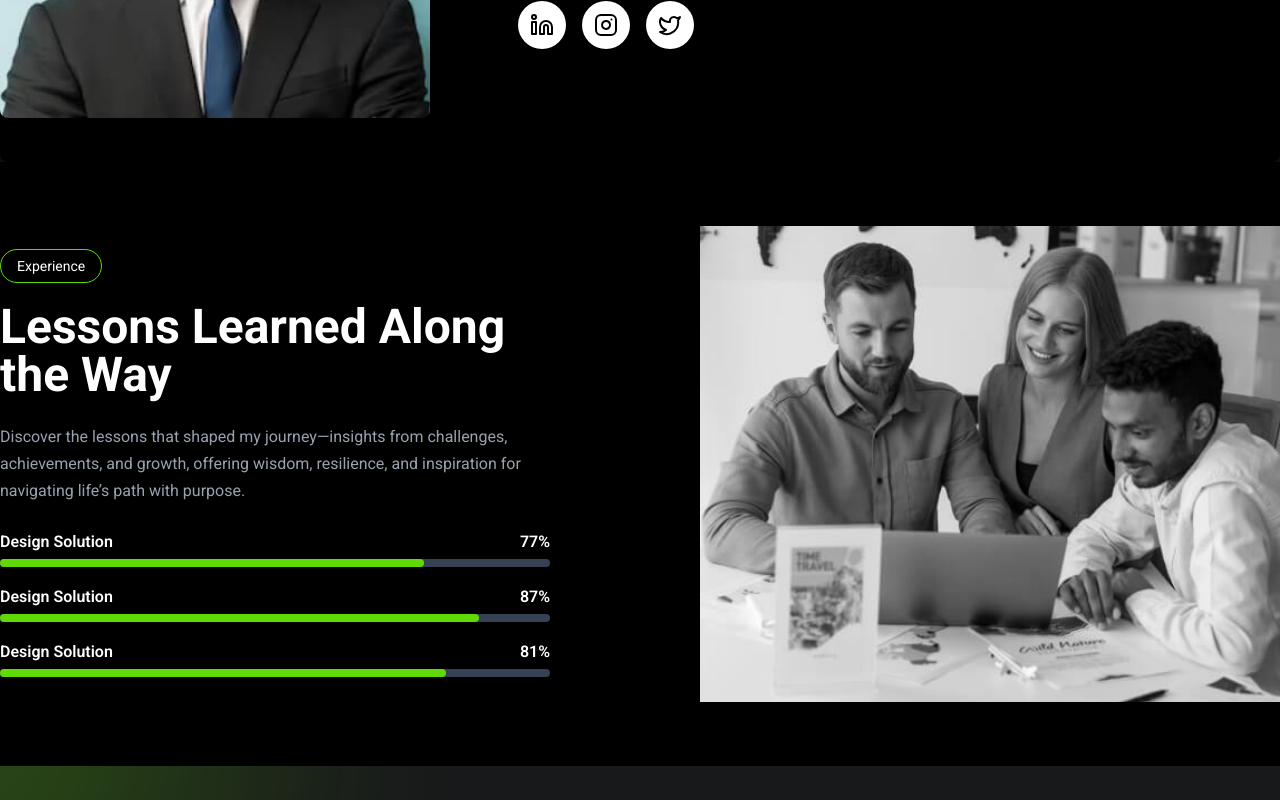
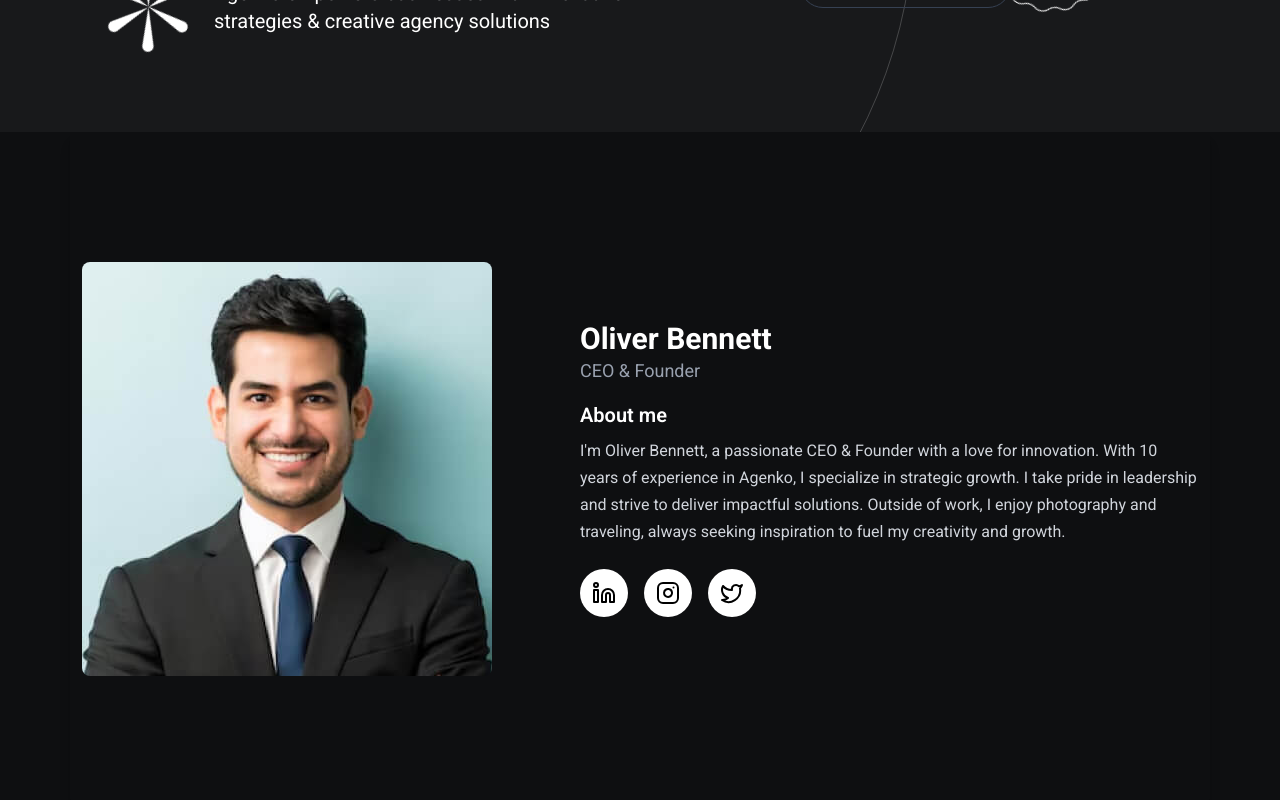
Before and after one commit to codeftshaunak/hypomatrix-v2, a Next.js app: page /team-details in a window 1280 px wide. Shown: the part 360-1160 px from the top of the page. Built offline with nearby package versions, Linux system fonts and the light colour scheme.

Commit message:
Refactor team-related components for improved structure and styling, replace divs with fragments, and update CSS classes for consistency

```diff
--- a/src/app/team-details/page.tsx
+++ b/src/app/team-details/page.tsx
@@ -1,11 +1,10 @@
 import TeamDetailsView from "@/views/team-details";
-import React from "react";
 
 const page = () => {
   return (
-    <div>
+    <>
       <TeamDetailsView />
-    </div>
+    </>
   );
 };
 
--- a/src/app/team/page.tsx
+++ b/src/app/team/page.tsx
@@ -1,11 +1,10 @@
 import TeamView from "@/views/team";
-import React from "react";
 
 const page = () => {
   return (
-    <div>
+    <>
       <TeamView />
-    </div>
+    </>
   );
 };
 
--- a/src/views/team-details/experience.tsx
+++ b/src/views/team-details/experience.tsx
@@ -1,18 +1,18 @@
 "use client";
+import img from "@/assets/team-single2.jpg";
 import Image from "next/image";
-import img from "@/assets/team-single2.jpg";
 
 const Experience = () => {
   return (
-    <section className="bg-black text-white flex items-center justify-between py-16">
+    <section className="container flex items-center justify-between pb-[130px]">
       <div className="w-[550px]">
-        <span className="border-primary border text-white text-sm px-4 py-2 rounded-full">
+        <span className="border-primary border text-sm px-4 py-2 rounded-full">
           Experience{" "}
         </span>
         <h2 className="text-5xl font-bold mt-6">
           Lessons Learned Along the Way{" "}
         </h2>
-        <p className="text-gray-400 mt-6">
+        <p className="text-muted-foreground mt-6">
           Discover the lessons that shaped my journey—insights from challenges,
           achievements, and growth, offering wisdom, resilience, and inspiration
           for navigating life’s path with purpose.
@@ -22,9 +22,9 @@ const Experience = () => {
           <div className="mb-4">
             <p className="font-semibold flex justify-between">
               <span> Design Solution</span>
-              <span className="text-white">77%</span>
+              <span>77%</span>
             </p>
-            <div className="w-full bg-gray-700 h-2 rounded-full mt-1">
+            <div className="w-full bg-card h-2 rounded-full mt-1">
               <div
                 className="bg-primary h-2 rounded-full"
                 style={{ width: "77%" }}
@@ -35,9 +35,9 @@ const Experience = () => {
           <div className="mb-4">
             <p className="font-semibold flex justify-between">
               <span> Design Solution</span>
-              <span className="text-white">87%</span>
+              <span>87%</span>
             </p>
-            <div className="w-full bg-gray-700 h-2 rounded-full mt-1">
+            <div className="w-full bg-card h-2 rounded-full mt-1">
               <div
                 className="bg-primary h-2 rounded-full"
                 style={{ width: "87%" }}
@@ -48,9 +48,9 @@ const Experience = () => {
           <div>
             <p className="font-semibold flex justify-between">
               <span> Design Solution</span>
-              <span className="text-white">81%</span>
+              <span>81%</span>
             </p>
-            <div className="w-full bg-gray-700 h-2 rounded-full mt-1">
+            <div className="w-full bg-card h-2 rounded-full mt-1">
               <div
                 className="bg-primary h-2 rounded-full"
                 style={{ width: "81%" }}
--- a/src/views/team-details/index.tsx
+++ b/src/views/team-details/index.tsx
@@ -1,13 +1,14 @@
-import React from "react";
+import PageHeader from "@/components/common/page-header";
+import Experience from "./experience";
 import UserProfile from "./user-profile";
-import Experience from "./experience";
 
 const TeamDetailsView = () => {
   return (
-    <div>
+    <>
+      <PageHeader title="Team Details" text="Team Details" link="#" />
       <UserProfile />
       <Experience />
-    </div>
+    </>
   );
 };
 
--- a/src/views/team-details/user-profile.tsx
+++ b/src/views/team-details/user-profile.tsx
@@ -1,6 +1,6 @@
+import img from "@/assets/team-single1.jpg";
+import { Instagram, Linkedin, Twitter } from "lucide-react";
 import Image from "next/image";
-import { Linkedin, Instagram, Twitter } from "lucide-react";
-import img from "@/assets/team-single1.jpg";
 
 const userData = {
   name: "Oliver Bennett",
@@ -12,7 +12,7 @@ const userData = {
 
 const UserProfile: React.FC = () => {
   return (
-    <section className="flex items-center bg-black text-white py-11 gap-16 rounded-lg shadow-lg">
+    <section className="container flex items-center py-[130px] gap-16 rounded-lg shadow-lg">
       <Image
         src={userData.imageUrl}
         alt={userData.name}
--- a/src/views/team/index.tsx
+++ b/src/views/team/index.tsx
@@ -4,11 +4,11 @@ import { TeamSection } from "./our-team";
 
 const TeamView = () => {
   return (
-    <div>
+    <>
       <PageHeader title="Our Team" link="team" text="Team" />
       <TeamSection />
       <JoinTeamSection />
-    </div>
+    </>
   );
 };
 
--- a/src/views/team/join-team.tsx
+++ b/src/views/team/join-team.tsx
@@ -4,11 +4,10 @@ import Image from "next/image";
 
 const JoinTeamSection: React.FC = () => {
   return (
-    <section className="flex flex-col md:flex-row items-center justify-between py-12 bg-black text-white relative">
+    <section className="bg-background">
+      <section className="flex flex-col md:flex-row container items-center justify-between py-12  relative">
         <div className="flex flex-col gap-5">
-        <p className="text-white opacity-30 text-[100px] font-bold mb-5">
-          Join Our
-        </p>
+          <p className="opacity-30 text-[100px] font-bold mb-5">Join Our</p>
           <div className="flex items-center gap-4 mb-5">
             <Image
               src={img}
@@ -16,10 +15,9 @@ const JoinTeamSection: React.FC = () => {
               width={100}
               className="spin-in animate-spin duration-7000"
             />
-          <span className="text-white text-[100px] font-bold">Talented</span>{" "}
-          <br />
+            <span className="text-[100px] font-bold">Talented</span> <br />
           </div>
-        <p className="text-white text-[100px] font-bold">Team</p>
+          <p className="text-[100px] font-bold">Team</p>
         </div>
 
         <div className="flex gap-16 relative">
@@ -48,6 +46,7 @@ const JoinTeamSection: React.FC = () => {
           </div>
         </div>
       </section>
+    </section>
   );
 };
 
```
Lines whose indentation alone changed are shown as unchanged.
